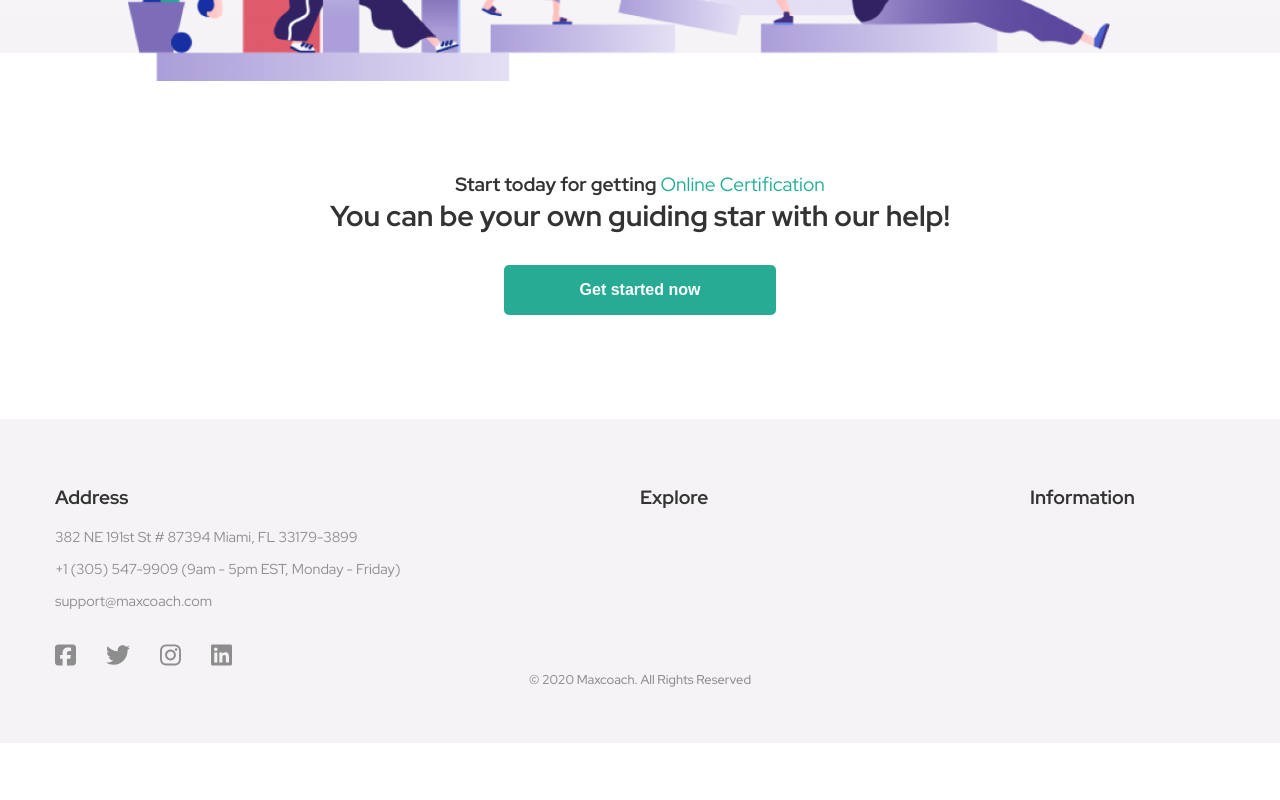
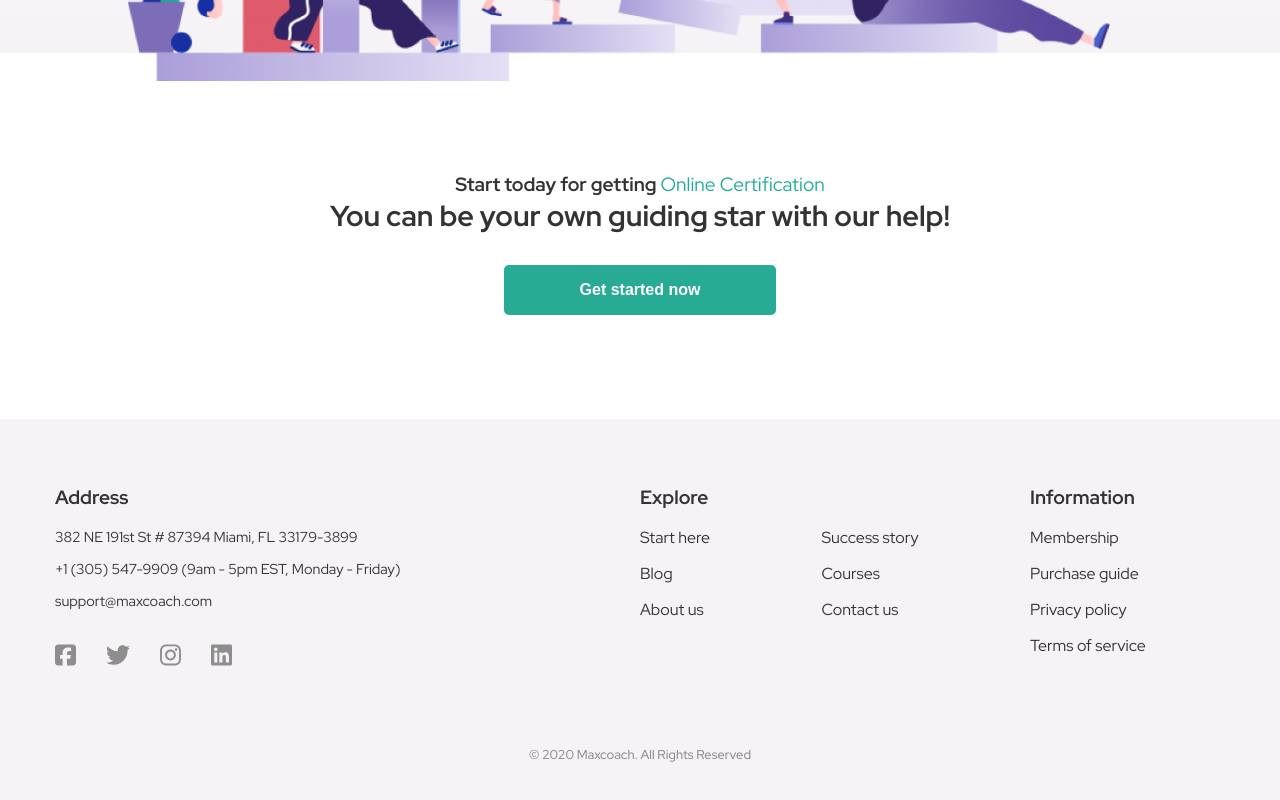
Before and after one commit to OgataiKhan/proj-html-vuejs, a Vue app: page / in a window 1280 px wide. Shown: the part 6305-7105 px from the top of the page. Before the commit the page ends 7048 px from the top, so only its background shows below. Built offline with nearby package versions, Linux system fonts and the light colour scheme.

Commit message:
feat: footer menu

```diff
--- a/src/components/Footer.vue
+++ b/src/components/Footer.vue
@@ -40,6 +40,7 @@ footer {
     color: $font-secondary;
     font-size: 0.8rem;
     font-weight: 500;
+    padding-top: 75px;
   }
 }
 
--- a/src/components/FooterAddress.vue
+++ b/src/components/FooterAddress.vue
@@ -54,7 +54,6 @@ export default {
 
   .address-text {
     font-size: 0.9rem;
-    color: $font-secondary;
     .address,
     .tel {
       padding-bottom: 13px;
@@ -66,6 +65,7 @@ export default {
     .social-list {
       display: flex;
       gap: 30px;
+      color: $font-secondary;
     }
   }
 }
--- a/src/components/FooterLinks.vue
+++ b/src/components/FooterLinks.vue
@@ -1,8 +1,30 @@
 <script>
+import FooterLinksItem from './FooterLinksItem.vue';
+
 
 export default {
   name: 'FooterLinks',
-
+  components: {
+    FooterLinksItem,
+  },
+  data() {
+    return {
+      exploreLinks: [
+        'Start here',
+        'Blog',
+        'About us',
+        'Success story',
+        'Courses',
+        'Contact us',
+      ],
+      infoLinks: [
+        'Membership',
+        'Purchase guide',
+        'Privacy policy',
+        'Terms of service',
+      ],
+    };
+  },
 };
 
 </script>
@@ -11,9 +33,15 @@ export default {
   <div class="links-box">
     <div class="explore">
       <h5 class="footer-title">Explore</h5>
+      <ul class="explore-list">
+        <FooterLinksItem v-for="link in exploreLinks" :item="link" />
+      </ul>
     </div>
     <div class="info">
       <h5 class="footer-title">Information</h5>
+      <ul class="info-list">
+        <FooterLinksItem v-for="link in infoLinks" :item="link" />
+      </ul>
     </div>
   </div>
 </template>
@@ -22,12 +50,21 @@ export default {
 .links-box {
   display: flex;
   width: 50%;
+
   .explore {
     width: calc((100% / 3) * 2);
+    .explore-list {
+      display: flex;
+      flex-direction: column;
+      flex-wrap: wrap;
+      max-height: 120px;
+    }
   }
+
   .info {
     width: calc(100% / 3);
   }
+
   .explore,
   .info {
     flex-shrink: 0;
--- /dev/null
+++ b/src/components/FooterLinksItem.vue
@@ -0,0 +1,22 @@
+<script>
+
+export default {
+  name: 'FooterLinksItem',
+  props: {
+    item: String,
+  },
+};
+
+</script>
+
+<template>
+  <li>
+    <a class="test" href="#">{{ item }}</a>
+  </li>
+</template>
+
+<style lang="scss" scoped>
+li {
+  padding-bottom: 15px;
+}
+</style>
```
